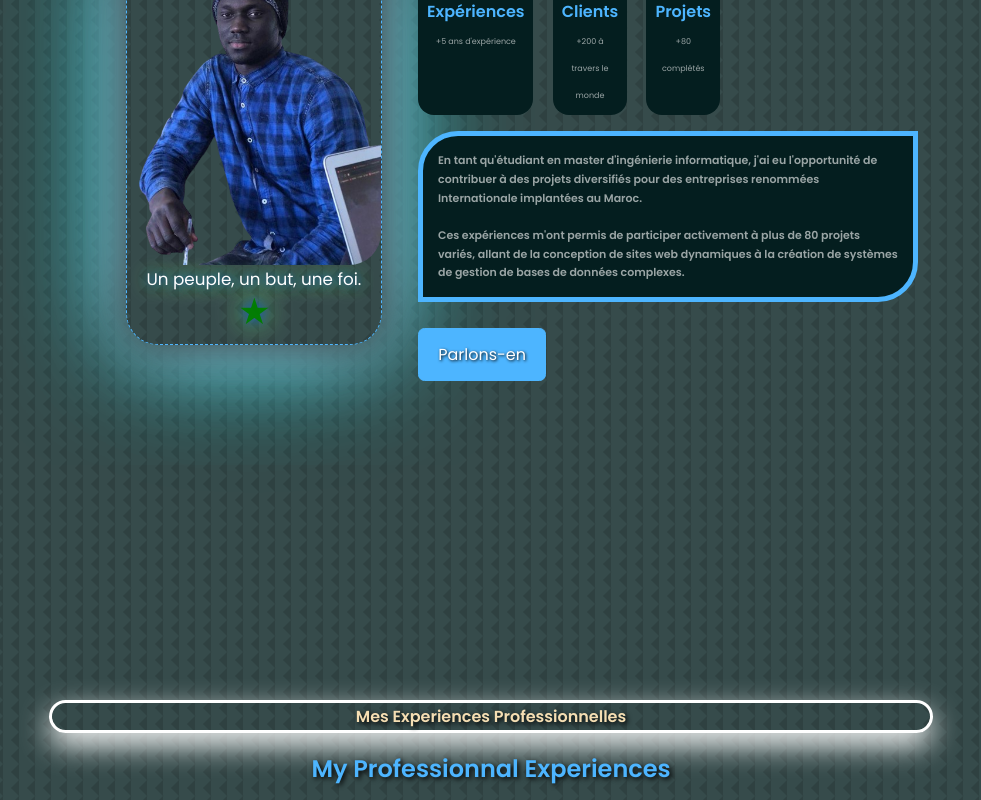
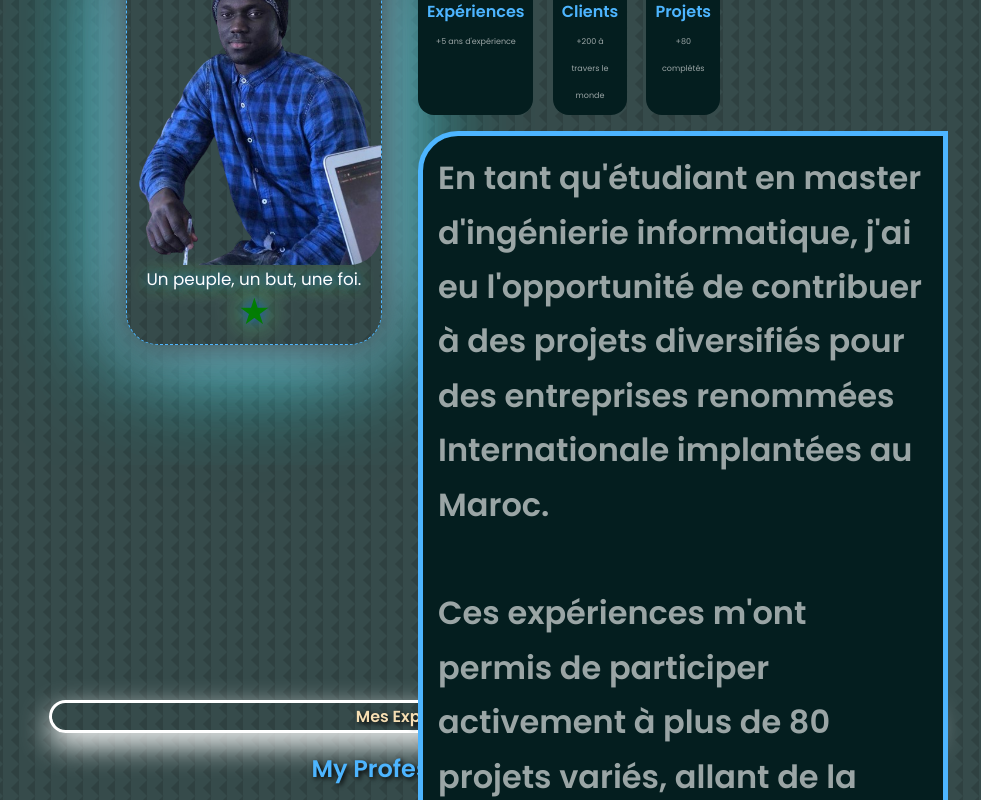
Before and after one commit to Mouhamed1003/keenprogrammer.com, a React (Create React App) app: page / in a window 1280 px wide. Shown: the part 1060-1860 px from the top of the page, without its empty margins (149-1130 px from the left). Built offline with nearby package versions, Linux system fonts and the light colour scheme.

Commit message:
Update a_propos.css

```diff
--- a/src/components/a_propos/a_propos.css
+++ b/src/components/a_propos/a_propos.css
@@ -160,8 +160,8 @@ section {
     border: 5px solid var(--color-primary);
     border-radius: 40px 0px 40px 0px;
     font-weight: bold;
-    font-size: 11px;
-    width: 500px;
+    font-size: 2rem;
+    width: 530px;
 }
 
 .apropos_content p:hover {
@@ -174,7 +174,7 @@ section {
     border: 5px solid var(--color-primary);
     border-radius: 0px 40px 0px 40px;
     font-weight: bold;
-    width: 500px;
+    width: 530px;
 
 }
 
```
